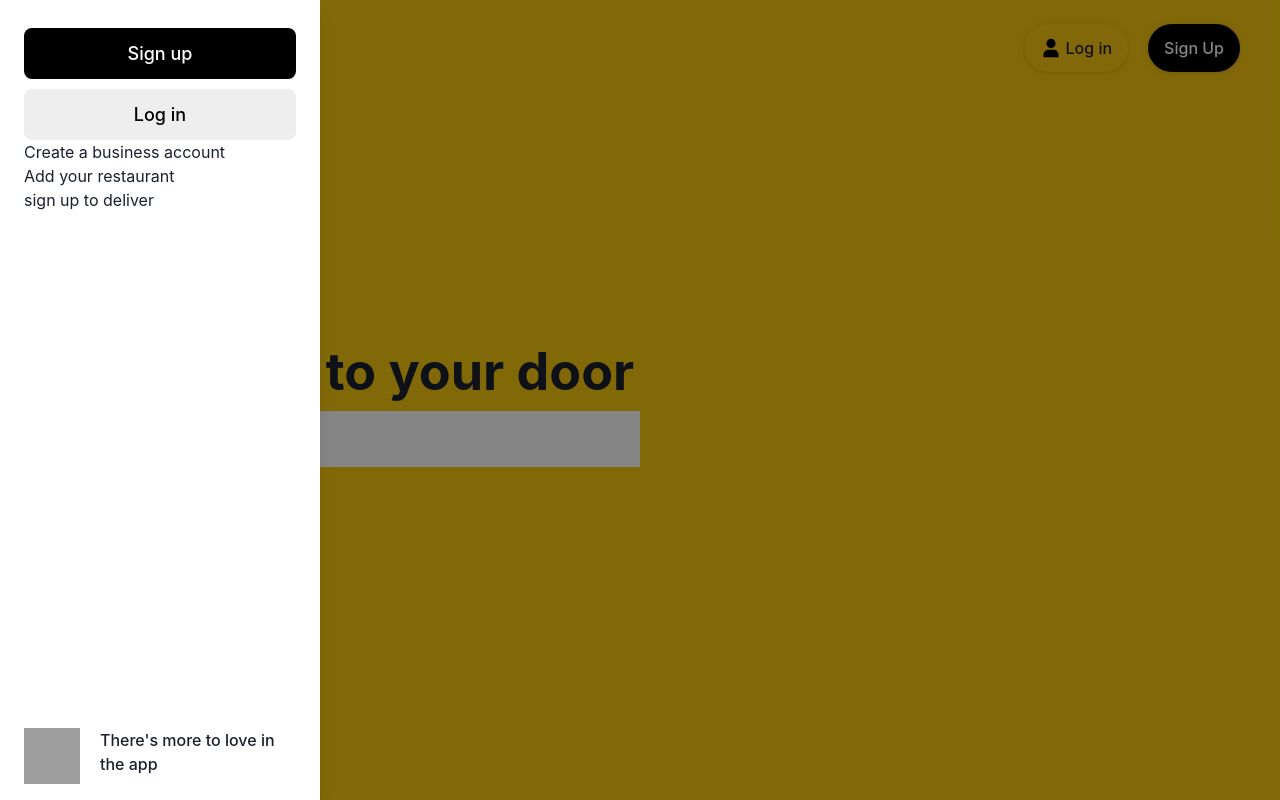
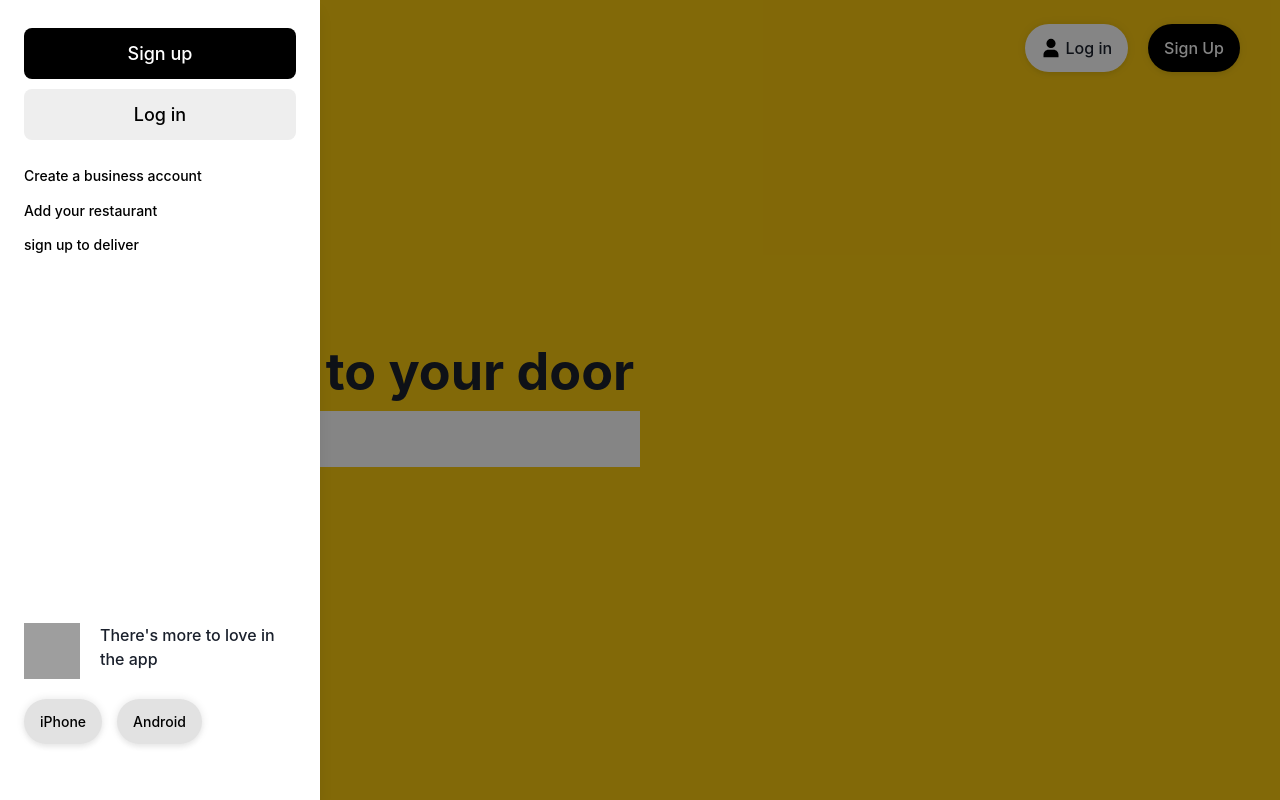
Before and after one commit to navneetco0/ubereats, a React (Create React App) app: page / in a window 1280 px wide. Both pictures are taken after a click on the element 50 px from the left and 48 px from the top of the page. Built offline with nearby package versions, Linux system fonts and the light colour scheme; grey boxes are pictures that could not be loaded.

Commit message:
drawer dont

```diff
--- a/src/Assets/SVGs/Android.jsx
+++ b/src/Assets/SVGs/Android.jsx
@@ -7,8 +7,8 @@ export const Android = () => {
     >
       <g>
         <path
-          fill-rule="evenodd"
-          clip-rule="evenodd"
+          fillRule="evenodd"
+          clipRule="evenodd"
           d="M15.297 3.415l-.233.343c1.77.804 2.97 2.326 2.97 4.069H6.341c0-1.743 1.199-3.265 2.97-4.069l-.234-.343-.233-.338-.52-.761a.2.2 0 01.058-.282.214.214 0 01.29.057l.793 1.157.238.348a7.035 7.035 0 012.484-.444c.888 0 1.729.16 2.484.444l1.032-1.505a.21.21 0 01.288-.057.198.198 0 01.059.282l-.52.76-.234.339zm-1.23 2.176c0 .337.28.61.626.61a.618.618 0 00.627-.61.617.617 0 00-.627-.61.617.617 0 00-.627.61zm-4.385.61a.618.618 0 01-.627-.61c0-.338.28-.61.627-.61.346 0 .627.272.627.61 0 .337-.28.61-.627.61z"
         ></path>
         <path d="M6.342 8.639h11.692v8.942c0 .71-.592 1.288-1.322 1.288h-.956c.033.107.052.22.052.338v2.574c0 .673-.562 1.22-1.254 1.22s-1.253-.547-1.253-1.22v-2.574c0-.119.018-.23.05-.338h-2.327c.032.107.051.22.051.338v2.574c0 .673-.562 1.22-1.253 1.22-.692 0-1.254-.547-1.254-1.22v-2.574c0-.119.018-.23.05-.338h-.953c-.73 0-1.323-.578-1.323-1.288V8.639zm-2.089 0C3.561 8.639 3 9.185 3 9.858v5.216c0 .673.56 1.22 1.253 1.22.692 0 1.253-.547 1.253-1.22V9.858c0-.673-.561-1.219-1.253-1.219zM18.87 9.858c0-.673.56-1.219 1.253-1.219.691 0 1.252.546 1.252 1.219v5.216c0 .673-.56 1.22-1.252 1.22-.693 0-1.254-.547-1.254-1.22V9.858z"></path>
--- a/src/Assets/SVGs/Apple.jsx
+++ b/src/Assets/SVGs/Apple.jsx
@@ -6,8 +6,8 @@ export const Apple = () => {
       viewBox="0 0 24 24"
     >
       <path
-        fill-rule="evenodd"
-        clip-rule="evenodd"
+        fillRule="evenodd"
+        clipRule="evenodd"
         d="M14.268 4.231c.649-.838 1.14-2.022.963-3.231-1.061.074-2.301.752-3.025 1.637-.66.802-1.201 1.994-.99 3.152 1.16.036 2.357-.66 3.052-1.558zM20 15.602c-.464 1.035-.688 1.497-1.285 2.413-.834 1.28-2.01 2.872-3.47 2.884-1.294.014-1.628-.849-3.385-.838-1.758.01-2.124.854-3.421.841-1.458-.013-2.572-1.45-3.406-2.729-2.334-3.574-2.58-7.769-1.14-10C4.916 6.587 6.53 5.66 8.048 5.66c1.543 0 2.515.852 3.793.852 1.24 0 1.995-.854 3.78-.854 1.352 0 2.784.74 3.803 2.018-3.34 1.842-2.8 6.642.576 7.925z"
       ></path>
     </svg>
--- a/src/Assets/SVGs/Person.jsx
+++ b/src/Assets/SVGs/Person.jsx
@@ -7,8 +7,8 @@ export const Person = () => {
       width={20}
     >
       <path
-        fill-rule="evenodd"
-        clip-rule="evenodd"
+        fillRule="evenodd"
+        clipRule="evenodd"
         d="M18.958 7.042a5.958 5.958 0 11-11.916 0 5.958 5.958 0 0111.916 0zM3.25 21.667c0-3.575 2.925-6.5 6.5-6.5h6.5c3.575 0 6.5 2.925 6.5 6.5v3.25H3.25v-3.25z"
       ></path>
     </svg>
--- a/src/Components/Navbar.jsx
+++ b/src/Components/Navbar.jsx
@@ -8,12 +8,14 @@ import {
   DrawerFooter,
   DrawerOverlay,
   DrawerContent,
-  useDisclosure
+  useDisclosure,
 } from "@chakra-ui/react";
 import { useRef } from "react";
+import { Apple } from "../Assets/SVGs/Apple";
+import { Android } from "../Assets/SVGs/Android";
 
 export const Navbar = () => {
-    const { isOpen, onOpen, onClose } = useDisclosure()
+  const { isOpen, onOpen, onClose } = useDisclosure();
   const btnRef = useRef();
   return (
     <>
@@ -24,7 +26,7 @@ export const Navbar = () => {
         position="fixed"
         width={"100%"}
       >
-        <Box mr={"2.5%"} cursor={"pointer"} onClick={onOpen} >
+        <Box mr={"2.5%"} cursor={"pointer"} onClick={onOpen}>
           <Menu />
         </Box>
         <Box>
@@ -38,6 +40,7 @@ export const Navbar = () => {
             p="12px 16px"
             boxShadow="0px 0px 8px rgb(0 0 0 / 10%), 0px 4px 4px rgb(0 0 0 / 4%)"
             borderRadius="500px"
+            bg={"white"}
           >
             <Person whiteSpace="nowrap" /> Log in
           </Flex>
@@ -54,31 +57,90 @@ export const Navbar = () => {
         </Flex>
       </Flex>
       <Drawer
-      size={'xs'}
+        size={"xs"}
         isOpen={isOpen}
-        placement='left'
+        placement="left"
         onClose={onClose}
         finalFocusRef={btnRef}
       >
         <DrawerOverlay />
         <DrawerContent>
-
           <DrawerBody>
-            <Box bg="black" color={'white'} textAlign="center" padding={'12px 16px'} fontSize='18px' fontWeight={'500'} borderRadius={'8px'} mt="20px">Sign up</Box>
-            <Box bg="#EEEEEE" color={'Black'} textAlign="center" padding={'12px 16px'} fontSize='18px' fontWeight={'500'} borderRadius={'8px'} mt="10px">Log in</Box>
-            <Text>Create a business account</Text>
-            <Text>Add your restaurant</Text>
-            <Text>sign up to deliver</Text>
+            <Box
+              cursor={"pointer"}
+              bg="black"
+              color={"white"}
+              textAlign="center"
+              padding={"12px 16px"}
+              fontSize="18px"
+              fontWeight={"500"}
+              borderRadius={"8px"}
+              mt="20px"
+            >
+              Sign up
+            </Box>
+            <Box
+              cursor={"pointer"}
+              bg="#EEEEEE"
+              color={"Black"}
+              textAlign="center"
+              padding={"12px 16px"}
+              fontSize="18px"
+              fontWeight={"500"}
+              borderRadius={"8px"}
+              m="10px 0 25px"
+            >
+              Log in
+            </Box>
+            <Flex
+              fontSize={"14px"}
+              fontWeight="500"
+              direction={"column"}
+              h="90px"
+              color="black"
+              justifyContent="space-between"
+            >
+              <Text>Create a business account</Text>
+              <Text>Add your restaurant</Text>
+              <Text>sign up to deliver</Text>
+            </Flex>
           </DrawerBody>
           <DrawerFooter>
-            <Flex gap={'20px'}>
-                <Image w={'56px'} h="56px" src="https://d3i4yxtzktqr9n.cloudfront.net/web-eats-v2/31ee382bd0e6ed84.svg" alt="" />
-                <Text fontSize="16px" fontWeight={'500'}>There's more to love in the app</Text>
-            </Flex>
-            <Flex>
-               <Box></Box>
-               <Box></Box>
-            </Flex>
+            <Box>
+              <Flex gap={"20px"}>
+                <Image
+                  w={"56px"}
+                  h="56px"
+                  src="https://d3i4yxtzktqr9n.cloudfront.net/web-eats-v2/31ee382bd0e6ed84.svg"
+                  alt=""
+                />
+                <Text fontSize="16px" fontWeight={"500"}>
+                  There's more to love in the app
+                </Text>
+              </Flex>
+              <Flex fontSize={"14px"} fontWeight="500" color={"black"} gap="15px" m={"20px 0 40px"}>
+                <Flex
+                  p="12px 16px"
+                  whiteSpace={"nowrap"}
+                  boxShadow="0px 0px 8px rgb(0 0 0 / 10%), 0px 4px 4px rgb(0 0 0 / 4%)"
+                  borderRadius={"500px"}
+                  backgroundColor="#E2E2E2"
+                >
+                  <Apple />
+                  <Text>iPhone</Text>
+                </Flex>
+                <Flex
+                  p="12px 16px"
+                  whiteSpace={"nowrap"}
+                  boxShadow="0px 0px 8px rgb(0 0 0 / 10%), 0px 4px 4px rgb(0 0 0 / 4%)"
+                  borderRadius={"500px"}
+                  backgroundColor="#E2E2E2"
+                >
+                  <Android />
+                  <Text>Android</Text>
+                </Flex>
+              </Flex>
+            </Box>
           </DrawerFooter>
         </DrawerContent>
       </Drawer>
```
